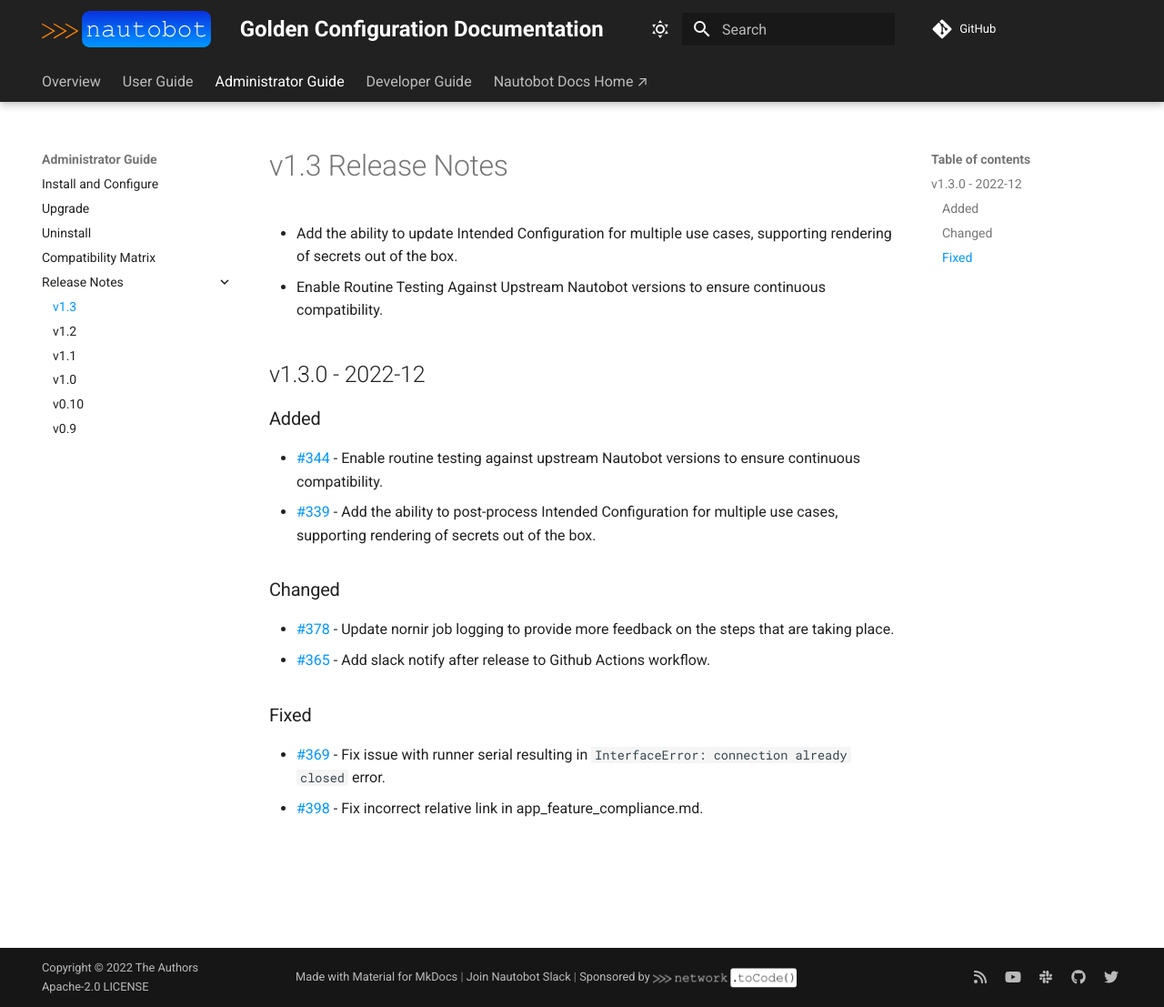
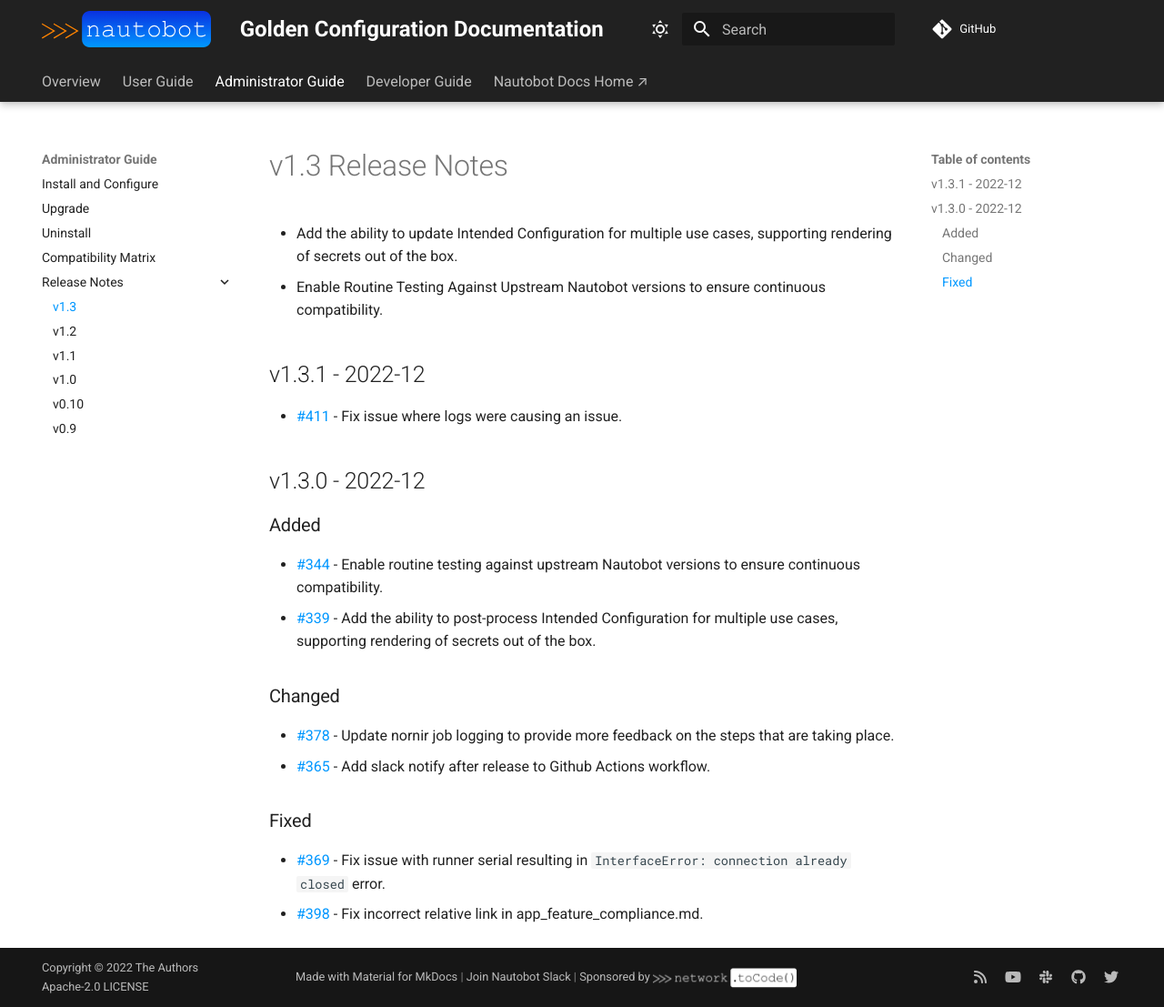
Before and after one commit to nautobot/nautobot-app-golden-config, an MkDocs documentation site: the page built from docs/admin/release_notes/version_1.3.md, in a window 1280 px wide and 1107 px high. Shown: the whole window at 91% size. Built offline with MkDocs 1.6.1 and Material for MkDocs 9.7.7, drawn with Linux system fonts in a browser that asks for light colours; comment, search, counter and statistics services are not loaded.

Commit message:
Bump Version

```diff
--- a/docs/admin/release_notes/version_1.3.md
+++ b/docs/admin/release_notes/version_1.3.md
@@ -2,6 +2,10 @@
 
 - Add the ability to update Intended Configuration for multiple use cases, supporting rendering of secrets out of the box.
 - Enable Routine Testing Against Upstream Nautobot versions to ensure continuous compatibility.
+
+## v1.3.1 - 2022-12
+
+- [#411](https://github.com/nautobot/nautobot-plugin-golden-config/issues/411) - Fix issue where logs were causing an issue.
 
 ## v1.3.0 - 2022-12
 
--- a/pyproject.toml
+++ b/pyproject.toml
@@ -1,6 +1,6 @@
 [tool.poetry]
 name = "nautobot-golden-config"
-version = "1.3.0"
+version = "1.3.1"
 description = "A plugin for configuration on nautobot"
 authors = ["Network to Code, LLC", "<opensource@networktocode.com>"]
 
```
